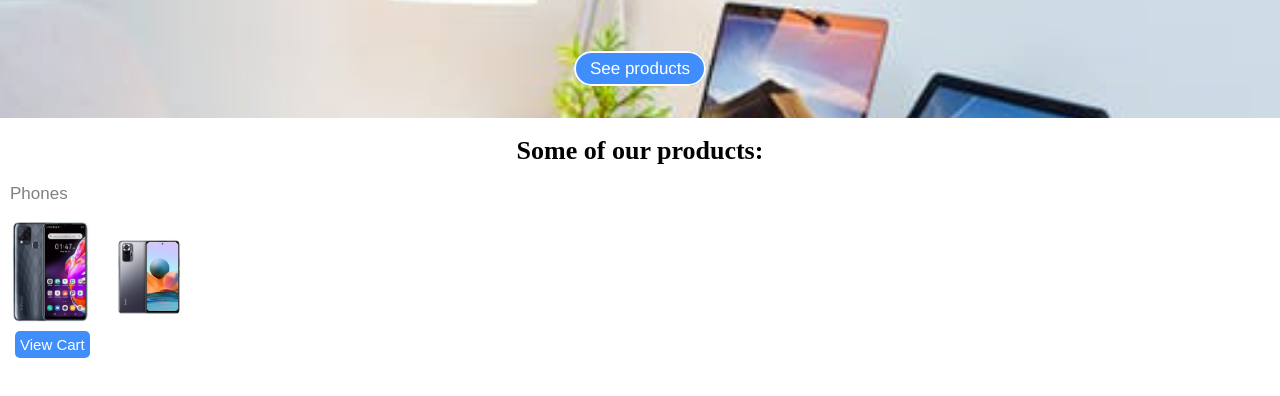
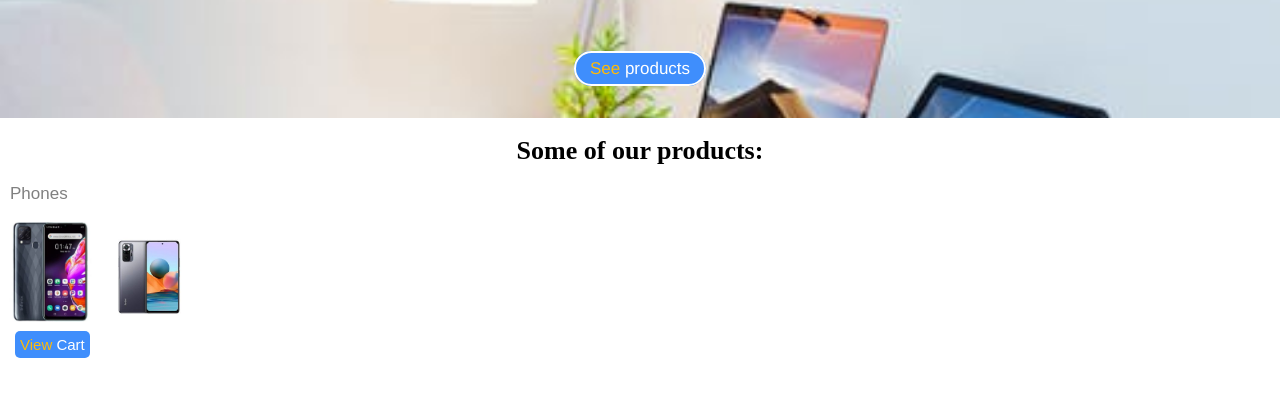
Before and after one commit to Alphaeinsteinium/Engrab, a plain HTML site: page index.html in a window 1280 px wide. Shown: the part 203-599 px from the top of the page. Drawn offline with Linux system fonts and the light colour scheme.

Commit message:
Update style.css

```diff
--- a/style.css
+++ b/style.css
@@ -6,6 +6,9 @@ font-size: 14px;
 }
 body{
 font-family: "san-serif";
+}
+span.see{
+color: #FFBA08;
 }
 .dropdown{
 position: fixed;
```
